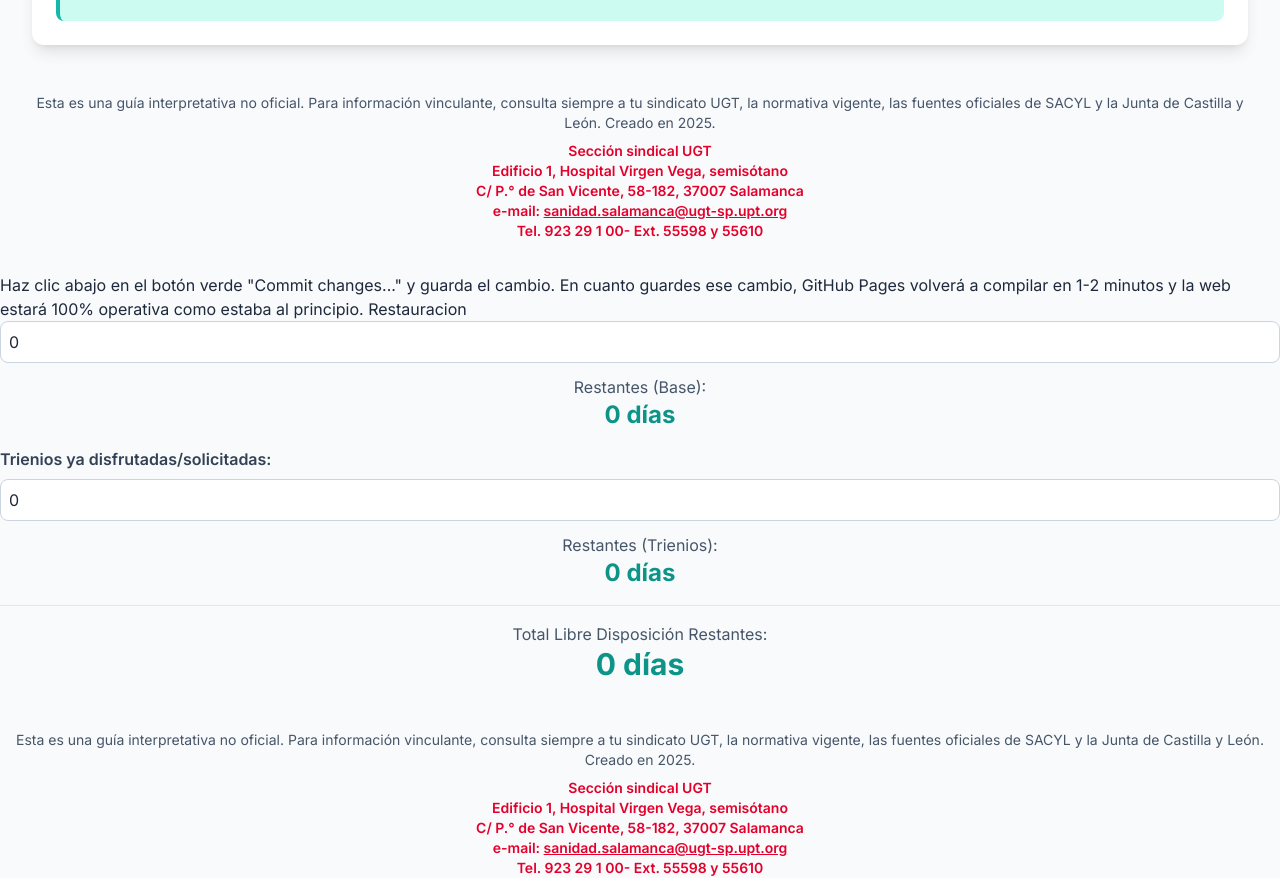
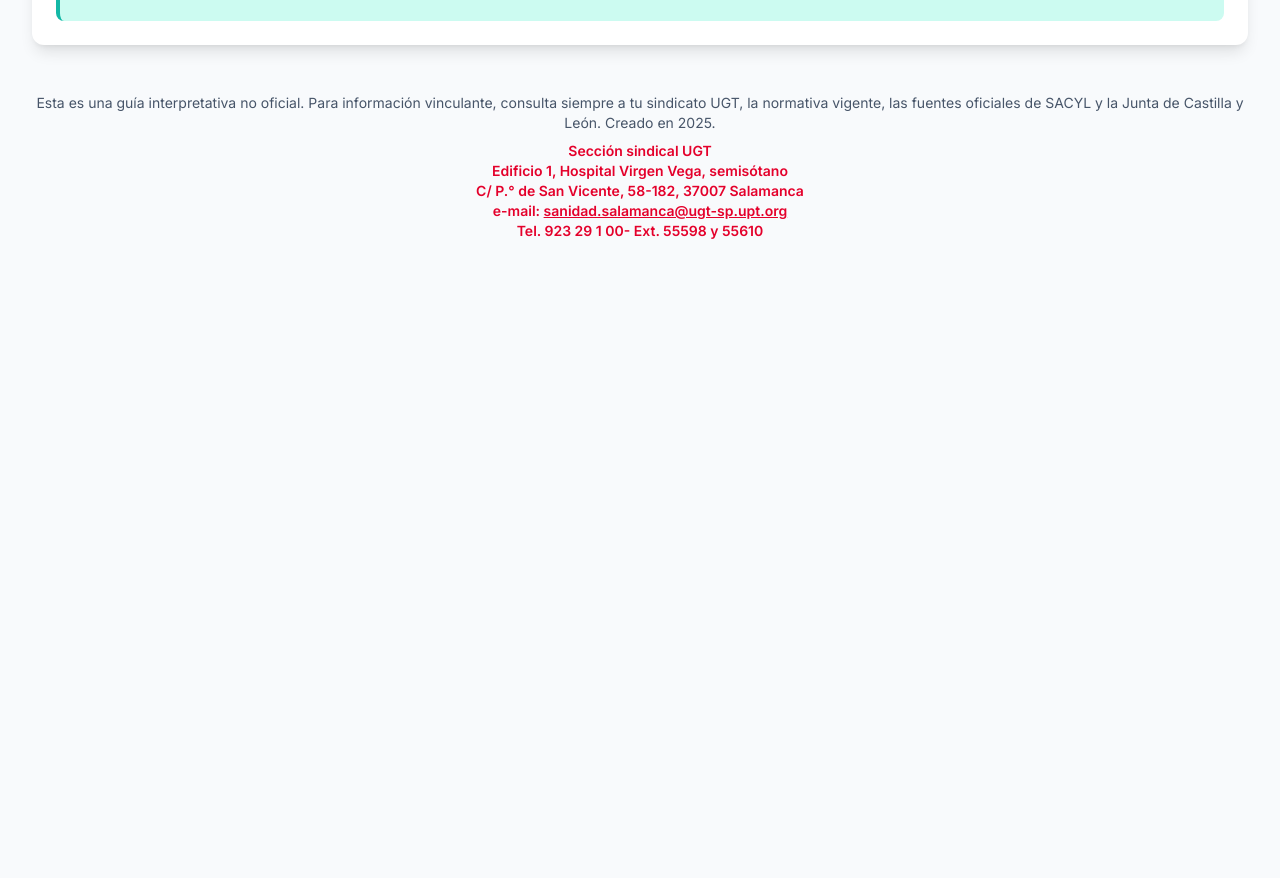
Before and after one commit to UGTSanidadSalamanca/guia-jornada-sacyl, a plain HTML site: page index.html in a window 1280 px wide. Shown: the part 1430-2308 px from the top of the page. After the commit the page ends 1703 px from the top, so only its background shows below. Drawn offline with nearby package versions, Linux system fonts and the light colour scheme.

Commit message:
Eliminar fragmento duplicado accidental tras el cierre del documento HTML

```diff
--- a/index.html
+++ b/index.html
@@ -314,49 +314,3 @@
     <script src="script.js"></script>
 </body>
 </html>
-Haz clic abajo en el botón verde "Commit changes..." y guarda el cambio.
-
-En cuanto guardes ese cambio, GitHub Pages volverá a compilar en 1-2 minutos y la web estará 100% operativa como estaba al principio.
-
-Restauracion
-                            <input type="number" id="ld-base-taken-input" min="0" value="0" class="w-full p-2 border border-slate-300 rounded-lg focus:ring-2 focus:ring-primary-soft-dark focus:border-primary-soft-dark transition">
-                            <div class="mt-3 text-center">
-                                <p class="text-slate-600">Restantes (Base):</p>
-                                <p id="ld-base-remaining-days" class="text-2xl font-bold soft-text-dark">0 días</p>
-                            </div>
-
-                            <label for="ld-trienios-taken-input" class="block font-semibold text-slate-700 mt-4 mb-2">Trienios ya disfrutadas/solicitadas:</label>
-                            <input type="number" id="ld-trienios-taken-input" min="0" value="0" class="w-full p-2 border border-slate-300 rounded-lg focus:ring-2 focus:ring-primary-soft-dark focus:border-primary-soft-dark transition">
-                            <div class="mt-3 text-center">
-                                <p class="text-slate-600">Restantes (Trienios):</p>
-                                <p id="ld-trienios-remaining-days" class="text-2xl font-bold soft-text-dark">0 días</p>
-                            </div>
-                            <div class="mt-4 pt-4 border-t border-slate-200 text-center">
-                                <p class="text-slate-600">Total Libre Disposición Restantes:</p>
-                                <p id="ld-total-remaining-days" class="text-3xl font-bold soft-text-dark">0 días</p>
-                            </div>
-                        </div>
-                    </div>
-                </div>
-            </section>
-
-        </main>
-
-        <footer class="text-center mt-12 text-slate-600 text-sm">
-            <p class="mb-2">Esta es una guía interpretativa no oficial.
-                Para información vinculante, consulta siempre a tu sindicato UGT, la normativa vigente, las fuentes oficiales de SACYL y la Junta de Castilla y León. Creado en 2025.</p>
-            <div class="font-semibold ugt-text-red">
-                <p>Sección sindical UGT</p>
-                <p>Edificio 1, Hospital Virgen Vega, semisótano</p>
-                <p>C/ P.° de San Vicente, 58-182, 37007 Salamanca</p>
-                <p>e-mail: <a href="mailto:sanidad.salamanca@ugt-sp.upt.org" class="underline ugt-text-red">sanidad.salamanca@ugt-sp.upt.org</a></p>
-                <p>Tel. 923 29 1 00- Ext. 55598 y 55610</p>
-            </div>
-        </footer>
-
-    </div>
-
-    <!-- Enlace a tu archivo JavaScript personalizado -->
-    <script src="script.js"></script>
-</body>
-</html>
```
